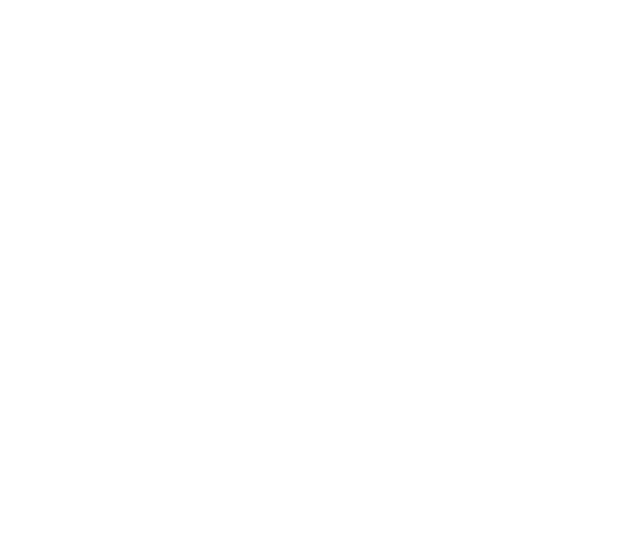
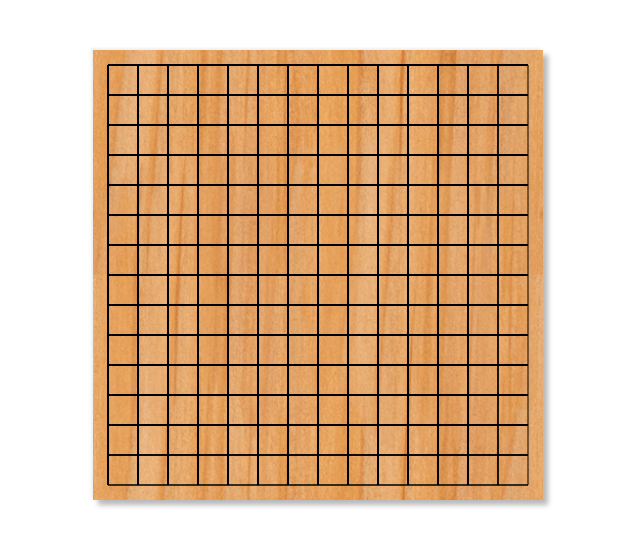
Before and after one commit to EpicJoe/EECS368Project1, a website: page public/game.html in a window 1280 px wide. Shown: the whole page, without its empty margins (322-962 px from the left). Drawn offline with Linux system fonts and the light colour scheme.

Commit message:
finished the chess board

```diff
--- a/public/game.html
+++ b/public/game.html
@@ -8,5 +8,10 @@
     <!-- <link rel="stylesheet" href="game.css" /> -->
 
 </head>
-<script type="text/javascript" src = "game.js"></script>
+
+<body>
+    <canvas id="chess" width="450px" height="450px"></canvas>
+    <script type="text/javascript" src = "game.js"></script>
+
+</body>
 </html>
--- a/public/game.js
+++ b/public/game.js
@@ -1,3 +1,4 @@
+//button
 function startGame(){
     mode = "startgame"
     window.location.href = "game.html"
@@ -6,3 +7,27 @@ function startGame(){
 function startGameRule(){
     window.location.href = "gamerule.html"
 }
+
+
+//chessboard
+var chess = document.getElementById('chess');
+var context = chess.getContext('2d');
+
+
+var img= new Image();
+img.src="img/chessbackground.jpg";
+img.onload=function(){
+    context.drawImage(img,0,0,450,450);
+    drawChessboard();
+}
+
+function drawChessboard(){
+    for(var i=0; i<15; i++){
+        context.moveTo(15, 15 + i * 30);
+        context.lineTo(435, 15 + i * 30);
+        context.stroke();
+        context.moveTo(15 + i * 30, 15);
+        context.lineTo(15 + i * 30, 435);
+        context.stroke();
+    }
+}
--- a/public/style.css
+++ b/public/style.css
@@ -60,3 +60,10 @@ header{
     box-shadow: 0 5px #666;
     transform: translateY(4px);
   }
+  /* Chessboard style */
+
+  canvas{
+      display:block;
+      margin:50px auto;
+      box-shadow: -2px -2px 2px #EFEFEF, 5px 5px 5px #B9B9B9;
+  }
```
Also changed, not shown: public/img/chessbackground.jpg (added), 1 other file.
